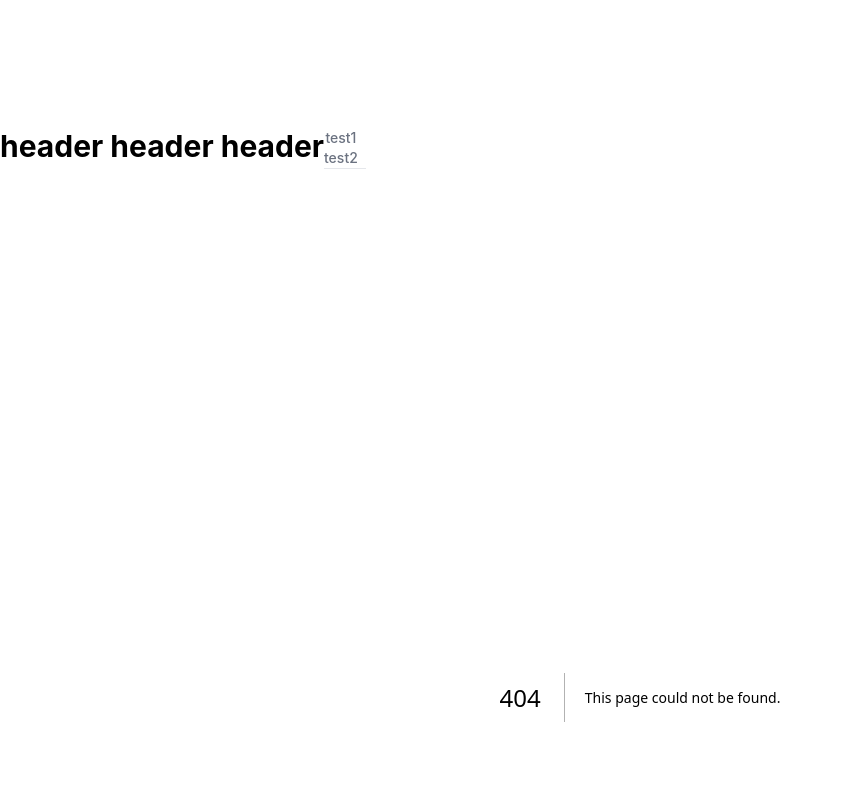
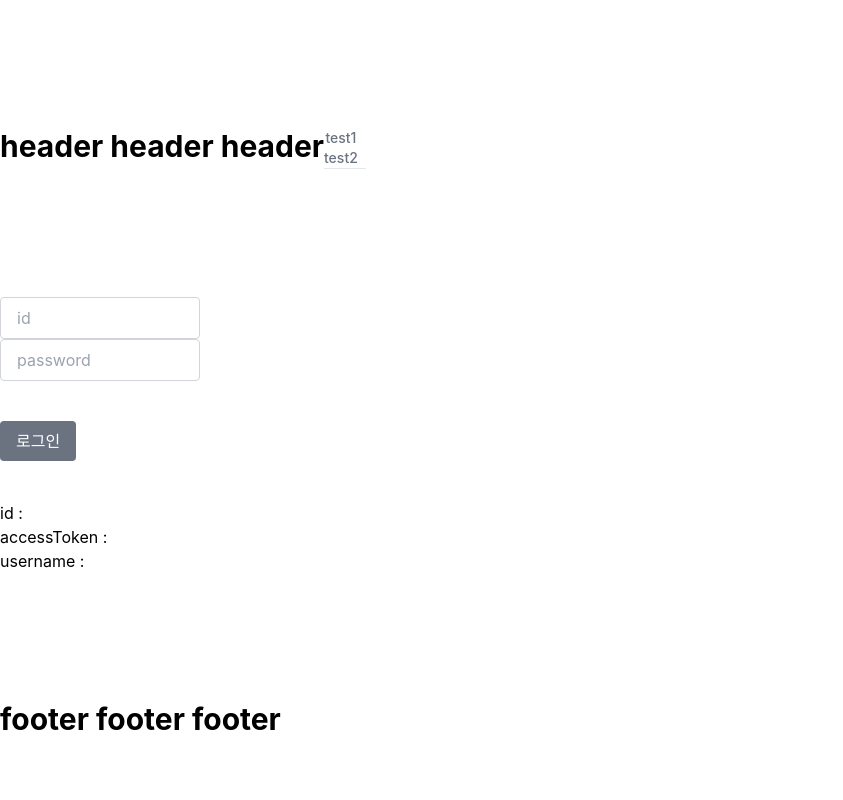
Before and after one commit to yjlee-0/test, a Next.js app: page /login in a window 1280 px wide. Before the commit this address had no page. Shown: the top 800 px of the page, without its empty margins (0-843 px from the left). Built offline with nearby package versions, Linux system fonts and the light colour scheme.

Commit message:
redux를 사용해야 할 usestate 잘못된 예

```diff
--- a/package.json
+++ b/package.json
@@ -9,14 +9,17 @@
         "lint": "next lint"
     },
     "dependencies": {
+        "@reduxjs/toolkit": "^1.9.2",
         "next": "15.4.5",
         "react": "^18.3.1",
-        "react-dom": "^18.3.1"
+        "react-dom": "^18.3.1",
+        "react-redux": "^8.1.3"
     },
     "devDependencies": {
         "@types/node": "24.2.0",
         "@types/react": "^18.3.23",
         "@types/react-dom": "^18.3.7",
+        "@types/react-redux": "^7.1.34",
         "autoprefixer": "^10.4.21",
         "eslint": "9.32.0",
         "eslint-config-next": "15.4.5",
--- a/pages/_app.tsx
+++ b/pages/_app.tsx
@@ -1,13 +1,21 @@
 import '../styles/globals.css'
+import { useState } from "react";
 import type { AppProps } from 'next/app'
 import Header from '../components/Header'
 import Footer from '../components/Footer'
 
+type User = {
+  id: string;
+  accessToken: string;
+  username: string;
+};
+
 function MyApp({ Component, pageProps }: AppProps) {
+  const [user, setUser] = useState<User>({ id: '', accessToken: '', username: '' });
 
   return (<>
     <Header />
-    <Component {...pageProps} />
+    <Component {...pageProps} user={user} setUser={setUser} />
     <Footer />
   </>)
 
--- /dev/null
+++ b/pages/login/index.tsx
@@ -0,0 +1,50 @@
+import React, { useState } from "react";
+
+type User = {
+  id: string;
+  accessToken: string;
+  username: string;
+};
+
+type Props = {
+  user: User;
+  setUser: (User: User) => void;
+};
+
+const Login = ({ user, setUser }: Props) => {
+  const [inputUserId, setInputUserId] = useState('');
+  const [inputUserPwd, setInputUserPwd] = useState('');
+
+
+  const chkLogin = (userId: string, userPwd: string) => {
+    if (!userId || !userPwd) return setUser({ ...user, id: '', accessToken: '', username: '입력 필요' });
+
+    if (userId === "test" && userPwd === "1234")
+      setUser({ ...user, id: 'test', accessToken: 'accessToken', username: '이유진' });
+    else
+      setUser({ ...user, id: '', accessToken: 'fail', username: '틀림' });
+  };
+
+
+  return (
+    <>
+      <div className="w-[200px]">
+        <input type="text" value={inputUserId} onChange={(e) => setInputUserId(e.target.value)} className="w-full px-4 py-2 border border-gray-300 rounded focus:outline-none focus:ring-2 focus:ring-blue-500" placeholder="id"></input>
+        <input type="text" value={inputUserPwd} onChange={(e) => setInputUserPwd(e.target.value)} className="w-full px-4 py-2 border border-gray-300 rounded focus:outline-none focus:ring-2 focus:ring-blue-500" placeholder="password"></input>
+
+      </div>
+      <div className="pt-[40px]">
+        <button onClick={() => chkLogin(inputUserId, inputUserPwd)} className="px-4 py-2 bg-gray-500 text-white rounded hover:bg-gray-600 transition-colors">
+          로그인
+        </button>
+      </div>
+      <div className="pt-[40px]">
+        <p>id : {user.id}</p>
+        <p>accessToken : {user.accessToken}</p>
+        <p>username : {user.username}</p>
+      </div>
+    </>
+  )
+}
+
+export default Login
```
Also changed, not shown: 2 other files (tests, documents, lock files or other folders).
